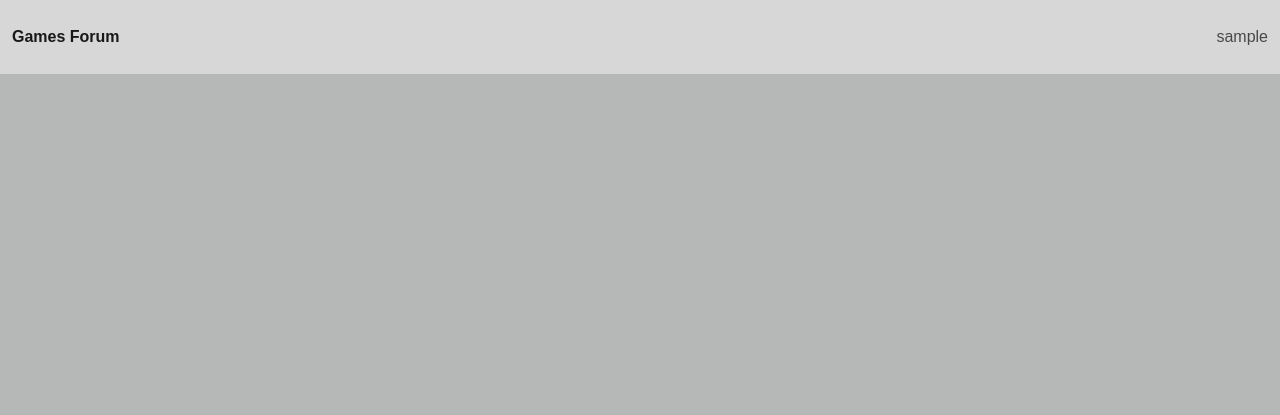
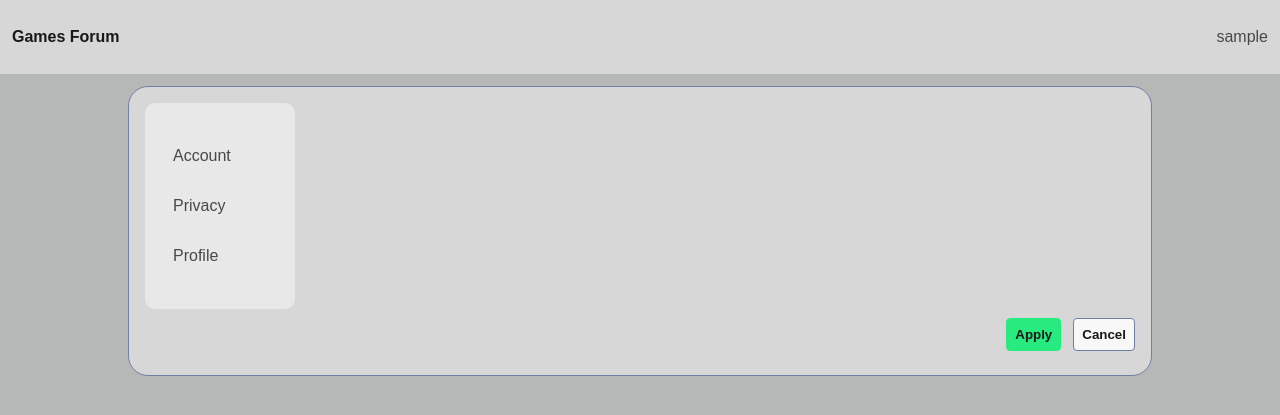
Before and after one commit to Seth-Browning/CSC321-Final, a Django app: page /accounts/settings/ in a window 1280 px wide. Shown: the top 415 px of the page. Run offline with Django 5.2, Linux system fonts and the light colour scheme; the visitor is signed in with stand-in values (Sample User, id 1).

Commit message:
Added settings page skeleton

```diff
--- a/app/accounts/static/accounts/css/settings.css
+++ b/app/accounts/static/accounts/css/settings.css
@@ -0,0 +1,49 @@
+#settings-card {
+    width: 80%;
+    margin: var(--spacing-s) auto;
+    background: var(--bg);
+    border: var(--border);
+    border-radius: 20px;
+    padding: var(--spacing-m);
+    display: grid;
+    grid-template-columns: 150px 5fr;
+    grid-template-rows: auto 50px;
+    grid-template-areas: "sidebar settings" "footer footer"
+}
+
+#setting-select {
+    grid-area: sidebar;
+    background: var(--bg-m-light);
+    border-radius: 10px;
+}
+
+#setting-select ul {
+    list-style: none;
+    padding: var(--spacing-xs);
+}
+
+#setting-select li {
+    margin: var(--spacing-xs);
+    padding: var(--spacing-s);
+    border-radius: 5px;
+    cursor: pointer;
+    transition: 200ms;
+}
+
+#setting-select li:hover,
+#setting-select .active {
+    background: var(--bg-light);
+}
+
+#main-settings {
+    grid-area: settings;
+}
+
+#setting-options {
+    grid-area: footer;
+    display: flex;
+    flex-direction: row;
+    gap: var(--spacing-s);
+    align-items: center;
+    justify-content: flex-end;
+}
--- a/app/accounts/templates/accounts/settings.html
+++ b/app/accounts/templates/accounts/settings.html
@@ -24,5 +24,36 @@
         register-link = "{% url 'register' %}">
     </nav-bar>
 
+    <!--
+        Profile Settings
+        - Change Bio
+
+        Privacy Settings
+
+        Account Settings
+        - Change Username
+        - Change password
+        - Delete account
+    -->
+
+    <div id="settings-card">
+        <aside id="setting-select">
+            <ul>
+                <li>Account</li>
+                <li>Privacy</li>
+                <li>Profile</li>
+            </ul>
+        </aside>
+
+        <section id="main-settings">
+
+        </section>
+
+        <div id="setting-options">
+            <button class="success-button">Apply</button>
+            <button class="neutral-button">Cancel</button>
+        </div>
+    </div>
+
 </body>
 </html>
--- a/app/static/app/css/global-style.css
+++ b/app/static/app/css/global-style.css
@@ -151,6 +151,26 @@ nav {
     border-radius: 4px;
 }
 
+.success-button {
+    cursor: pointer;
+    background: var(--success);
+    border: 1px var(--success) solid;
+    padding: var(--spacing-xs);
+    color: var(--text);
+    font-weight: bold;
+    border-radius: 4px;
+}
+
+.neutral-button {
+    cursor: pointer;
+    background: var(--bg-light);
+    border: var(--border);
+    padding: var(--spacing-xs);
+    color: var(--text);
+    font-weight: bold;
+    border-radius: 4px;
+}
+
 .icon {
     fill: var(--text);
     width: 40px;
```
